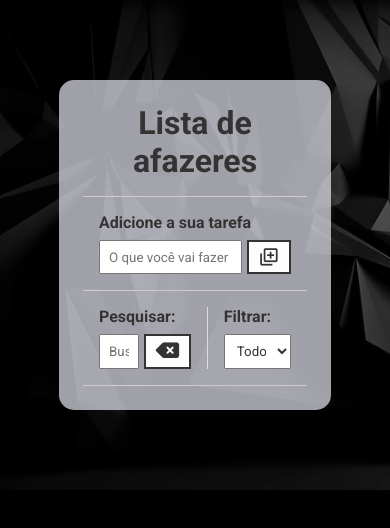
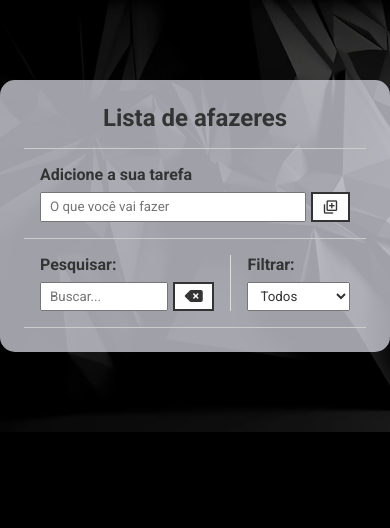
Before and after one commit to theohenrique222/todolist, a plain HTML site: page index.html in a window 390 px wide. Drawn offline with nearby package versions, Linux system fonts and the light colour scheme.

Commit message:
commit correções de responsividade mobile

```diff
--- a/css/style.css
+++ b/css/style.css
@@ -56,17 +56,6 @@ select {
     background-color: #f3f5ffa8;
     padding: 1.5rem;
     border-radius: 15px;
-}
-
-@media (max-width: 530px) {
-    .todo-container {
-        max-width: 25rem;
-    }
-}
-@media (max-width: 416px) {
-    .todo-container {
-        max-width: 17rem;
-    }
 }
 
 .todo-container header {
@@ -176,3 +165,17 @@ select {
     text-decoration: line-through;
     font-style: italic;
 }
+
+/* media global */
+
+@media (max-width: 530px) {
+    .todo-container {
+        max-width: 25rem;
+    }
+    h1 {
+        font-size: 1.5rem;
+    }
+    i {
+        font-size: 1rem;
+    }
+}
```
